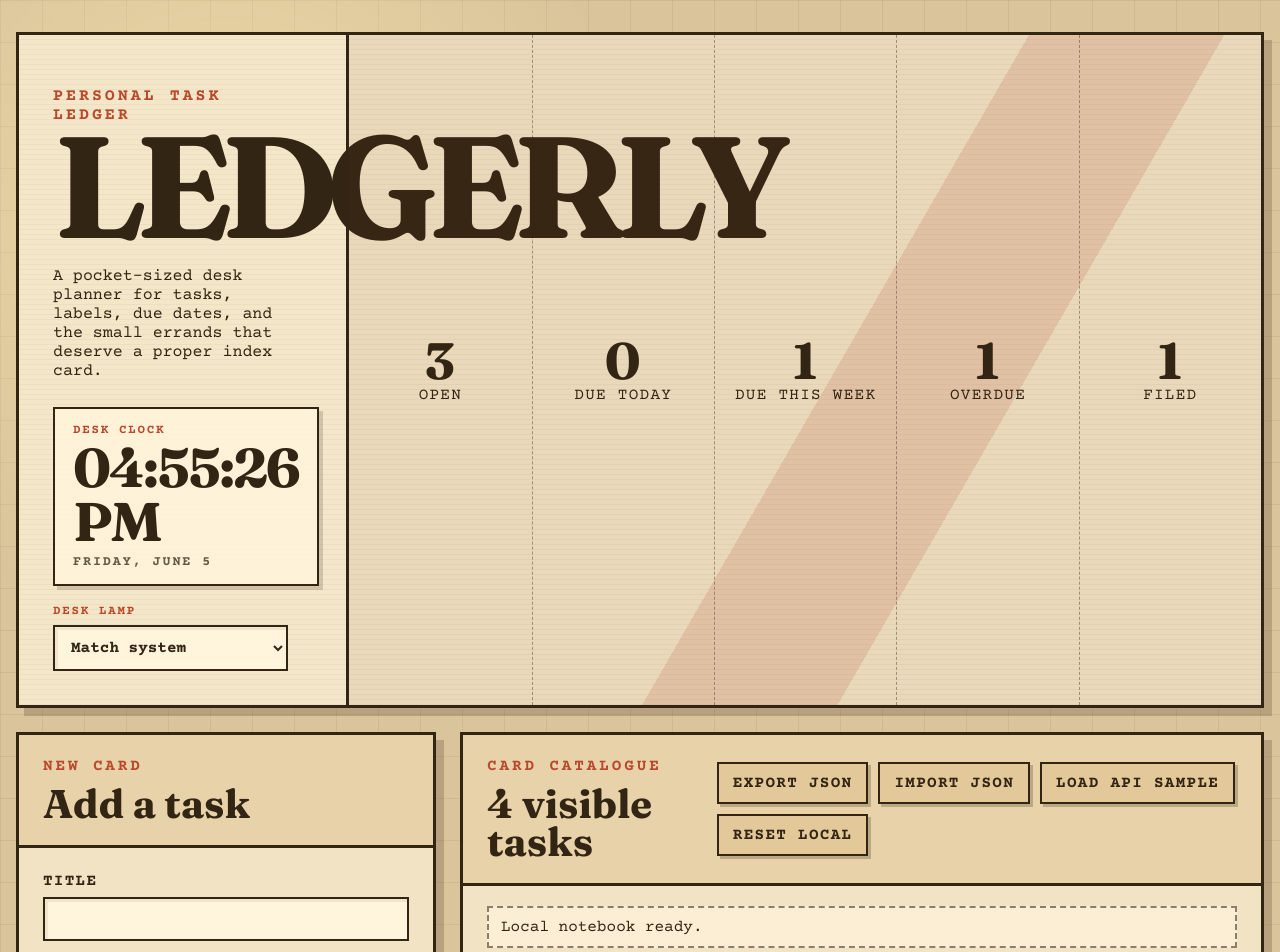
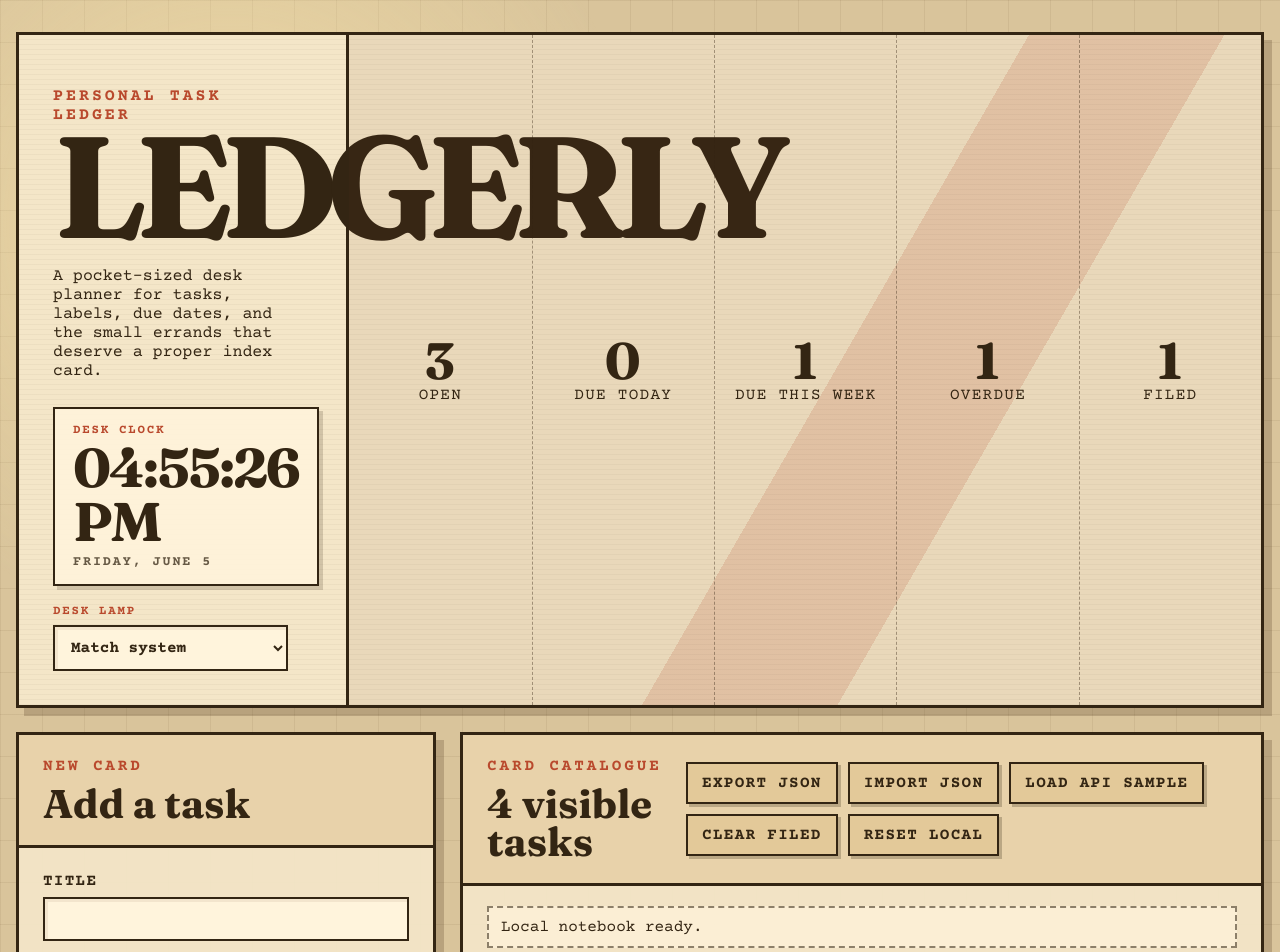
Before and after one commit to Rahat-Kabir/agent-playground, a React (Vite) app in the folder frontend/: page / in a window 1280 px wide. Shown: the top 952 px of the page. Built offline with nearby package versions, Linux system fonts and the light colour scheme.

Commit message:
Add Clear filed button to remove completed tasks
Introduce countFiledTasks and removeFiledTasks helpers in taskLogic,
wire a Clear filed action with confirm dialog in the ledger panel,
and cover the helpers with unit tests.

Co-authored-by: Rahat <Rahat-Kabir@users.noreply.github.com>

```diff
--- a/frontend/src/App.tsx
+++ b/frontend/src/App.tsx
@@ -2,7 +2,15 @@ import { type ChangeEvent, type FormEvent, useEffect, useMemo, useRef, useState
 
 import { fetchSeedTasks } from "./lib/api";
 import { LedgerImportError, downloadLedgerExport, parseLedgerImport } from "./lib/ledgerExport";
-import { collectLabels, isOverdue, parseLabels, summarizeDueSoon, visibleTasks } from "./lib/taskLogic";
+import {
+  collectLabels,
+  countFiledTasks,
+  isOverdue,
+  parseLabels,
+  removeFiledTasks,
+  summarizeDueSoon,
+  visibleTasks
+} from "./lib/taskLogic";
 import { loadTasks, resetTasks, saveTasks } from "./lib/storage";
 import { useDueDateReminders } from "./lib/useDueDateReminders";
 import { useTheme } from "./lib/useTheme";
@@ -167,6 +175,32 @@ export default function App() {
       setEditingId(null);
       setForm(blankForm);
     }
+  }
+
+
+  function clearFiledTasks() {
+    const filedCount = countFiledTasks(tasks);
+    if (filedCount === 0) {
+      setApiNotice("No filed tasks to clear.");
+      return;
+    }
+
+    const confirmed = window.confirm(
+      `Remove ${filedCount} filed task${filedCount === 1 ? "" : "s"}? This cannot be undone.`
+    );
+    if (!confirmed) {
+      return;
+    }
+
+    setTasks((current) => {
+      const next = removeFiledTasks(current);
+      if (editingId && !next.some((task) => task.id === editingId)) {
+        setEditingId(null);
+        setForm(blankForm);
+      }
+      return next;
+    });
+    setApiNotice(`Cleared ${filedCount} filed task${filedCount === 1 ? "" : "s"}.`);
   }
 
   async function loadApiSeeds() {
@@ -373,6 +407,9 @@ export default function App() {
               <button type="button" className="button" onClick={loadApiSeeds}>
                 Load API sample
               </button>
+              <button type="button" className="button" onClick={clearFiledTasks}>
+                Clear filed
+              </button>
               <button
                 type="button"
                 className="button"
--- a/frontend/src/lib/taskLogic.ts
+++ b/frontend/src/lib/taskLogic.ts
@@ -121,6 +121,14 @@ export function visibleTasks(tasks: Task[], filters: TaskFilters, today = new Da
   return sortTasks(filterTasks(tasks, filters, today), filters.sortBy);
 }
 
+export function countFiledTasks(tasks: Task[]): number {
+  return tasks.filter((task) => task.status === "done").length;
+}
+
+export function removeFiledTasks(tasks: Task[]): Task[] {
+  return tasks.filter((task) => task.status !== "done");
+}
+
 export function collectLabels(tasks: Task[]): string[] {
   return Array.from(new Set(tasks.flatMap((task) => task.labels.map((label) => label.trim()).filter(Boolean)))).sort((a, b) =>
     a.localeCompare(b)
```
Also changed, not shown: 2 other files (tests, documents, lock files or other folders).
